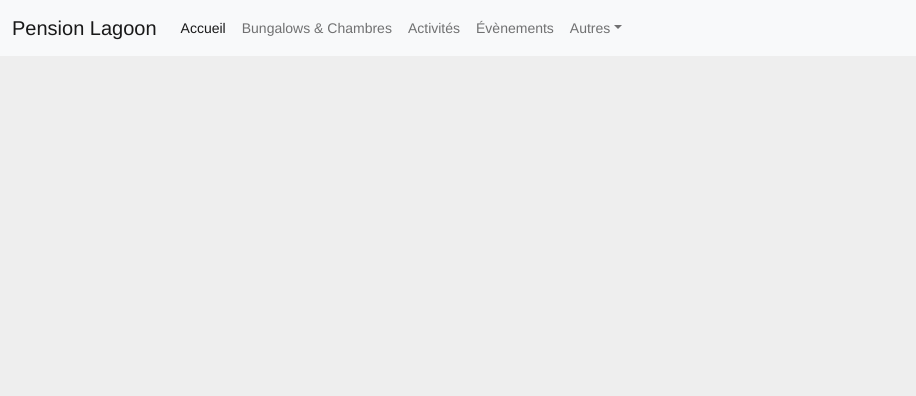
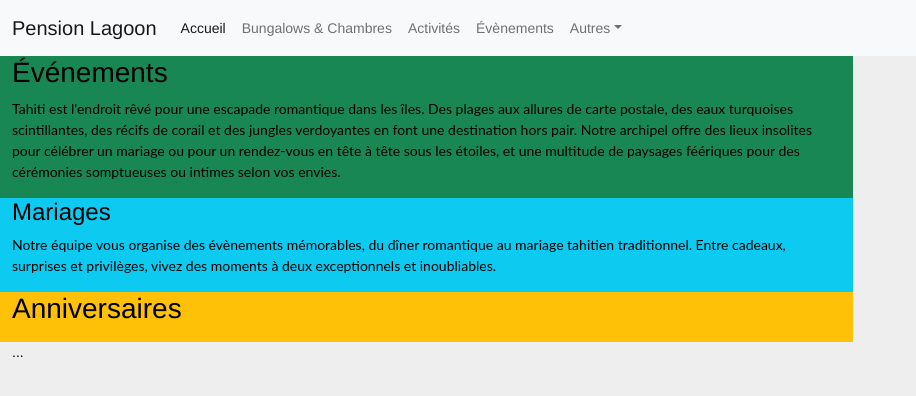
Before and after one commit to LEX-ONE7/Pension-Lagoon-2, a React (Create React App) app: page /evenements in a window 1280 px wide. Shown: the top 396 px of the page, without its empty margins (0-916 px from the left). Built offline with nearby package versions, Linux system fonts and the light colour scheme.

Commit message:
2 files modified, 1 added, 1 deleted

```diff
--- /dev/null
+++ b/components/events/BoxEvents.tsx
@@ -0,0 +1,35 @@
+import * as React from 'react';
+const BoxEvents = () => (
+  <div className="container-fluid">
+    <div className="row">
+      <div className="col-12 col-md-8 bg-success">
+        <h3> Événements </h3>
+        <p>
+          Tahiti est l'endroit rêvé pour une escapade romantique dans les îles.
+          Des plages aux allures de carte postale, des eaux turquoises
+          scintillantes, des récifs de corail et des jungles verdoyantes en font
+          une destination hors pair. Notre archipel offre des lieux insolites
+          pour célébrer un mariage ou pour un rendez-vous en tête à tête sous
+          les étoiles, et une multitude de paysages féériques pour des
+          cérémonies somptueuses ou intimes selon vos envies.
+        </p>
+      </div>
+      <div className="col-12 col-md-8 bg-info">
+        <h4> Mariages </h4>
+        <p>
+          Notre équipe vous organise des évènements mémorables, du dîner
+          romantique au mariage tahitien traditionnel. Entre cadeaux, surprises
+          et privilèges, vivez des moments à deux exceptionnels et inoubliables.
+        </p>
+      </div>
+      <div className="col-12 col-md-8 bg-warning">
+        <h3> Anniversaires </h3>
+        <p>
+
+        </p>
+      </div>
+    </div>
+    ...
+  </div>
+);
+export default BoxEvents;
--- a/components/events/BoxHappyBirthday.tsx
+++ /dev/null
@@ -1,5 +0,0 @@
-import * as React from 'react';
-const BoxHappyBirthday = () => {
-
-};
-export default BoxHappyBirthday;
--- a/pages/Evenements.tsx
+++ b/pages/Evenements.tsx
@@ -1,5 +1,5 @@
 import * as React from 'react';
-import BoxHappyBirthday from '../components/events/BoxHappyBirthday';
+import BoxHappyBirthday from '../components/events/BoxEvents';
 import BoxHoneyMoon from '../components/events/BoxHoneyMoon';
 import BoxWedding from '../components/events/BoxWedding';
 import HeaderEvents from '../components/events/HeaderEvents';
--- a/src/styles.css
+++ b/src/styles.css
@@ -1,4 +1,6 @@
-#app { height: 100% }
+#app {
+  height: 100%;
+}
 html,
 body {
   position: relative;
@@ -45,3 +47,6 @@ body {
   height: 100%;
   object-fit: cover;
 }
+.nav div.main\list ul li a:hover {
+  color: darkgreen;
+}
```
